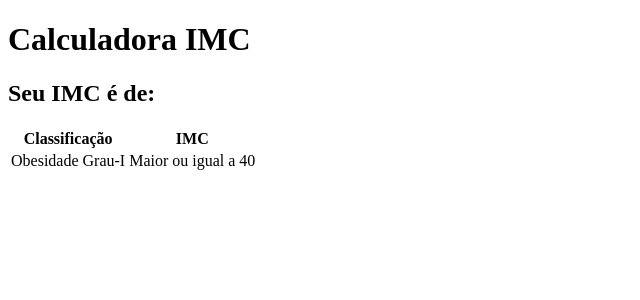
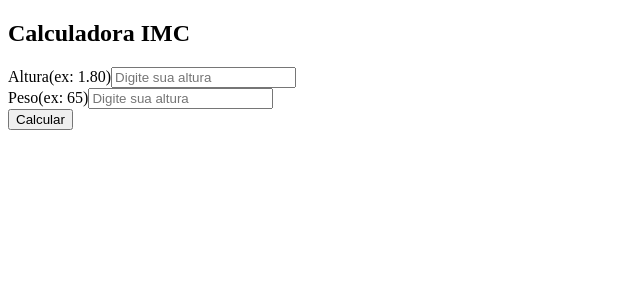
Before and after one commit to Maria-Druzeic/Projeto1, a React (Vite) app: page / in a window 1280 px wide. Shown: the top 300 px of the page, without its empty margins (0-640 px from the left). Built offline with nearby package versions, Linux system fonts and the light colour scheme.

Commit message:
feat: criando componente .jsx

```diff
--- a/src/App.jsx
+++ b/src/App.jsx
@@ -1,14 +1,71 @@
-
+import {useEffect, useState} from 'react'
 import Header from './components/Header'
 import Resultado from './components/Resultado'
 
 function App() {
 
+// Hooks - usestate - manipula o estado da variável
+
+const [peso, setPeso]=useState(0);
+const [altura,setAltura]=useState(0);
+const [resultado,setResultado]=useState(0);
+const [mostrarresultado,setMostrarResultado]=useState(false);
+
+//FUNÇÃO CALCULAR IMC
+
+const calcularImc=()=>{
+  if(peso > 0 && altura > 0){
+    const imc=peso/(altura*altura);
+    setResultado(imc)
+  }else{
+    alert("Insira o valor válidos")
+  }
+
+}
+
+//EFEITO COLATERAL PARA MOSTRAR O RESULTADO
+useEffect(()=>{
+  //condicional terminaria, se o resultado for maior que 0 mostra na tela
+  resultado > 0 ? setMostrarResultado(true): setMostrarResultado(false)
+  //o efeito só executa quando a variavel resultado for alterado
+},[resultado])
+
   return (
-    <>
-  <Header/>
-  <Resultado/>
-    </>
+    <section className="container">
+      <div className="box">
+        <Header/>
+        <form>
+          <div>
+            <label htmlFor="altura">Altura<span>(ex: 1.80)</span></label>
+            <input
+              id="altura"
+              type="number"
+              step="0.01" //permite o uso de ponto/virgula (casa decimal)
+              placeholder="Digite sua altura"
+              onChange={({target})=>setAltura(parseFloat(target.value))}
+            />
+          </div>
+
+            <div>
+            <label htmlFor="peso">Peso<span>(ex: 65)</span></label>
+            <input
+              id="peso"
+              type="number"
+              step="0.01" //permite o uso de ponto/virgula (casa decimal)
+              placeholder="Digite sua altura"
+              onChange={({target})=>setPeso(parseFloat(target.value))}
+            />
+          </div>
+          <button type="button" onClick={calcularImc}>Calcular</button>
+        </form>
+      </div>
+      {mostrarresultado &&(
+        //Envia o valor do resultado com 2 casas decimais via props para o componente resultado
+        <Resultado resultado={resultado.toFixed(2)}/>
+      )}
+
+
+    </section>
   )
 }
 
```
